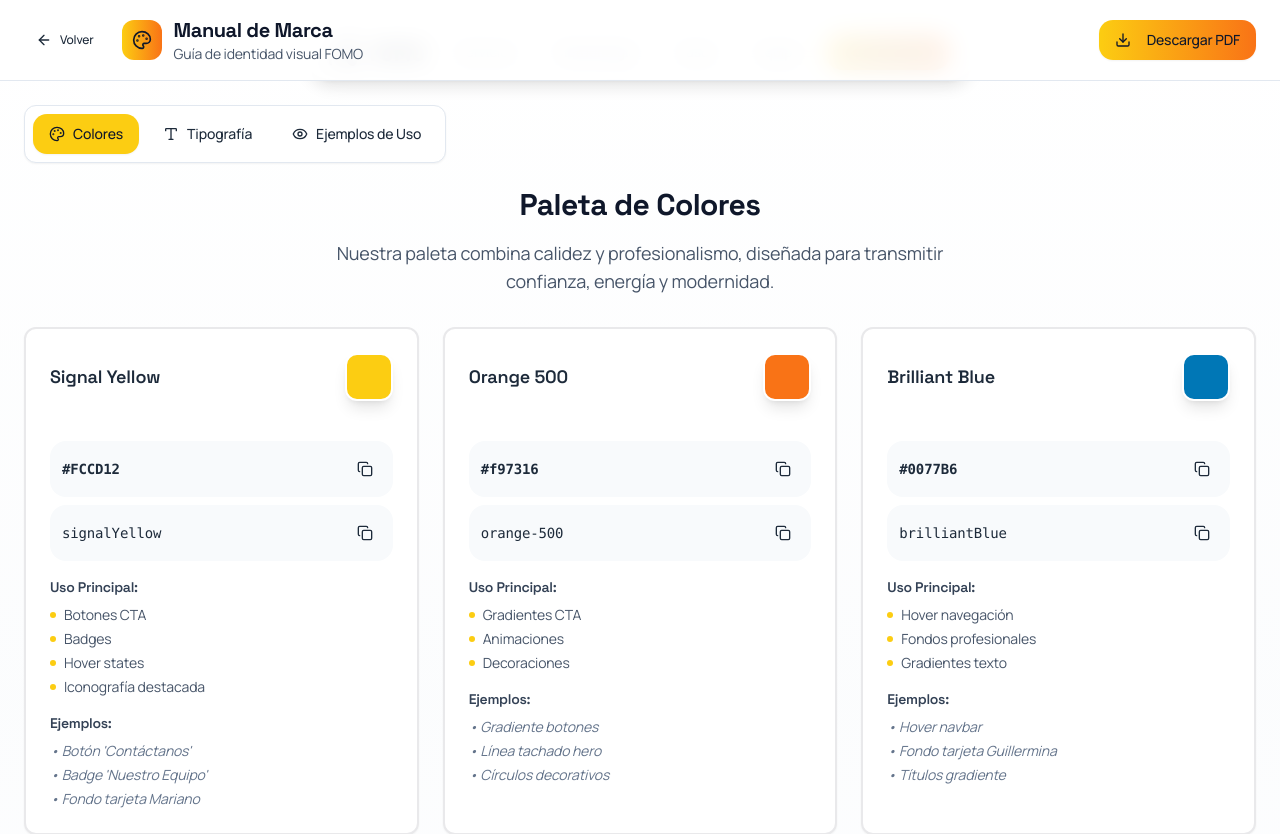
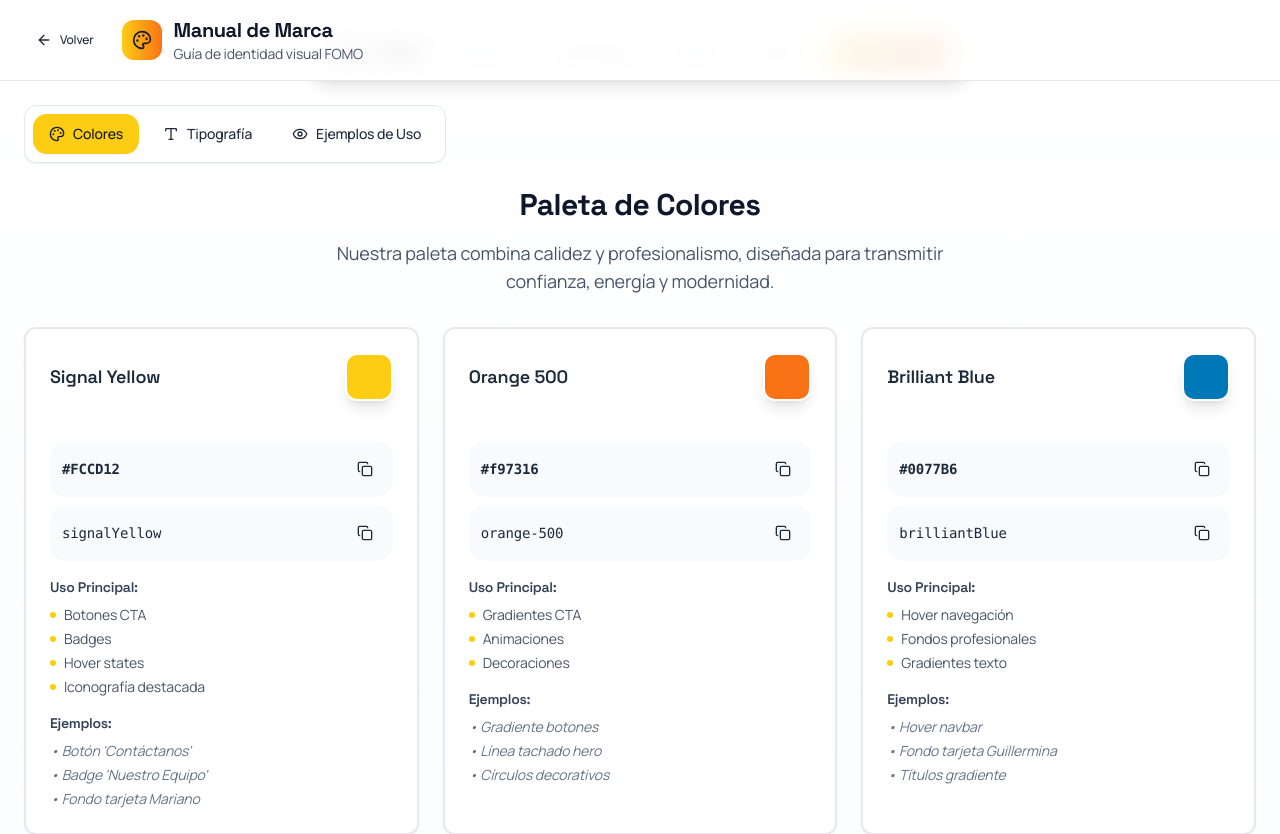
Before and after one commit to marianoberton/fomo, a Next.js app: page /manual-de-marca in a window 1280 px wide. Shown: the top 834 px of the page. Built offline with nearby package versions, Linux system fonts and the light colour scheme.

Commit message:
correccion manual de marca

```diff
--- a/src/app/manual-de-marca/page.tsx
+++ b/src/app/manual-de-marca/page.tsx
@@ -8,7 +8,7 @@ import {
   Type,
   Copy,
   Check,
-  Download,
+
   ArrowLeft,
   Eye,
   Code2
@@ -81,8 +81,8 @@ const typography: TypographyInfo[] = [
     name: "Concert One",
     fontFamily: "'Concert One', cursive",
     variable: "font-concert",
-    usage: ["Logo FOMO", "Textos de impacto", "Elementos lúdicos"],
-    examples: ["Logo navbar/footer", "Título hero principal", "Textos destacados"]
+    usage: ["Logo FOMO exclusivamente"],
+    examples: ["Logo navbar", "Logo footer"]
   },
   {
     name: "Space Grotesk",
@@ -268,10 +268,7 @@ export default function ManualDeMarca() {
                 </div>
               </div>
             </div>
-            <Button className="bg-gradient-to-r from-signalYellow to-orange-500 text-slate-900 hover:from-signalYellow/90 hover:to-orange-500/90">
-              <Download className="w-4 h-4 mr-2" />
-              Descargar PDF
-            </Button>
+
           </div>
         </div>
       </header>
```
